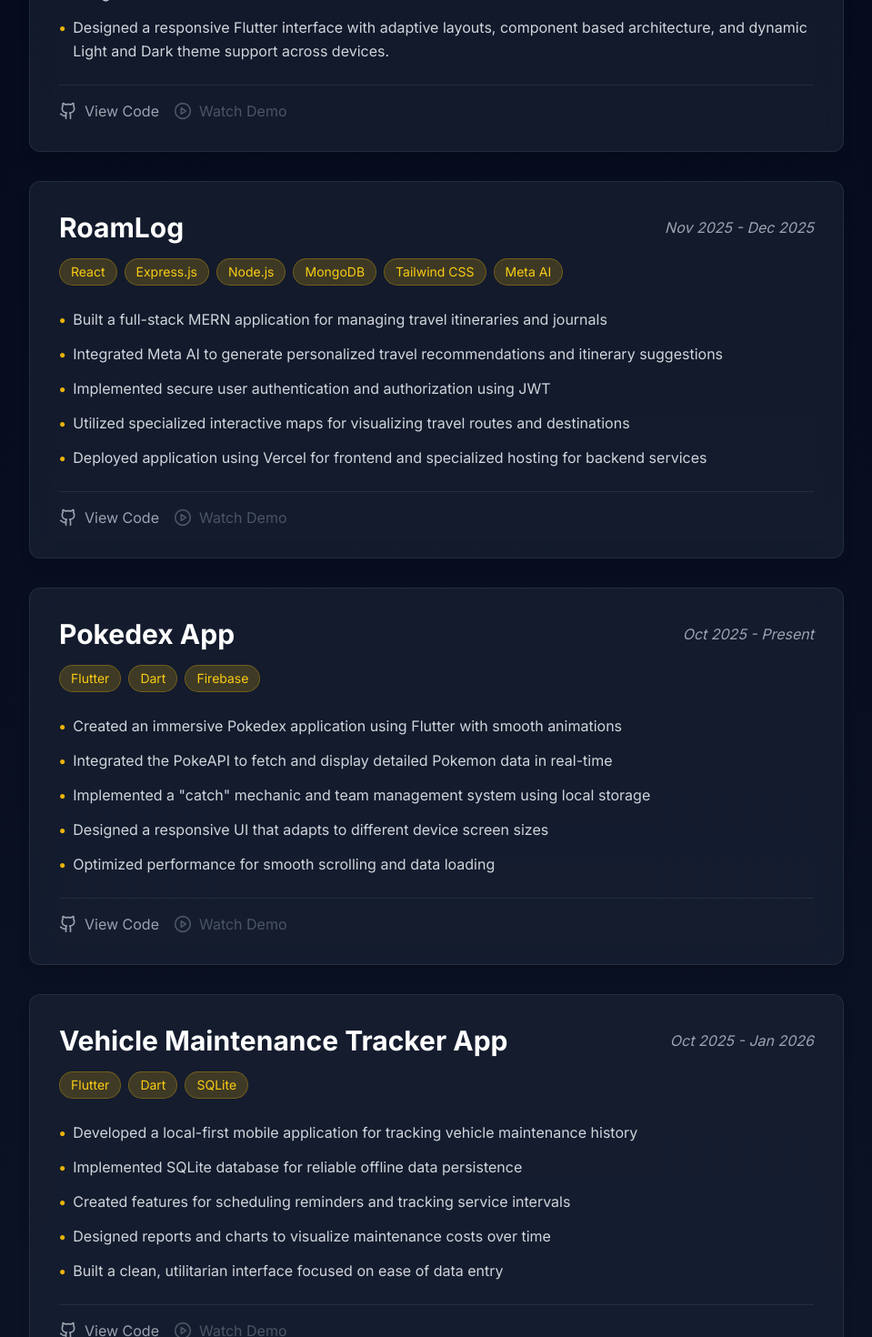
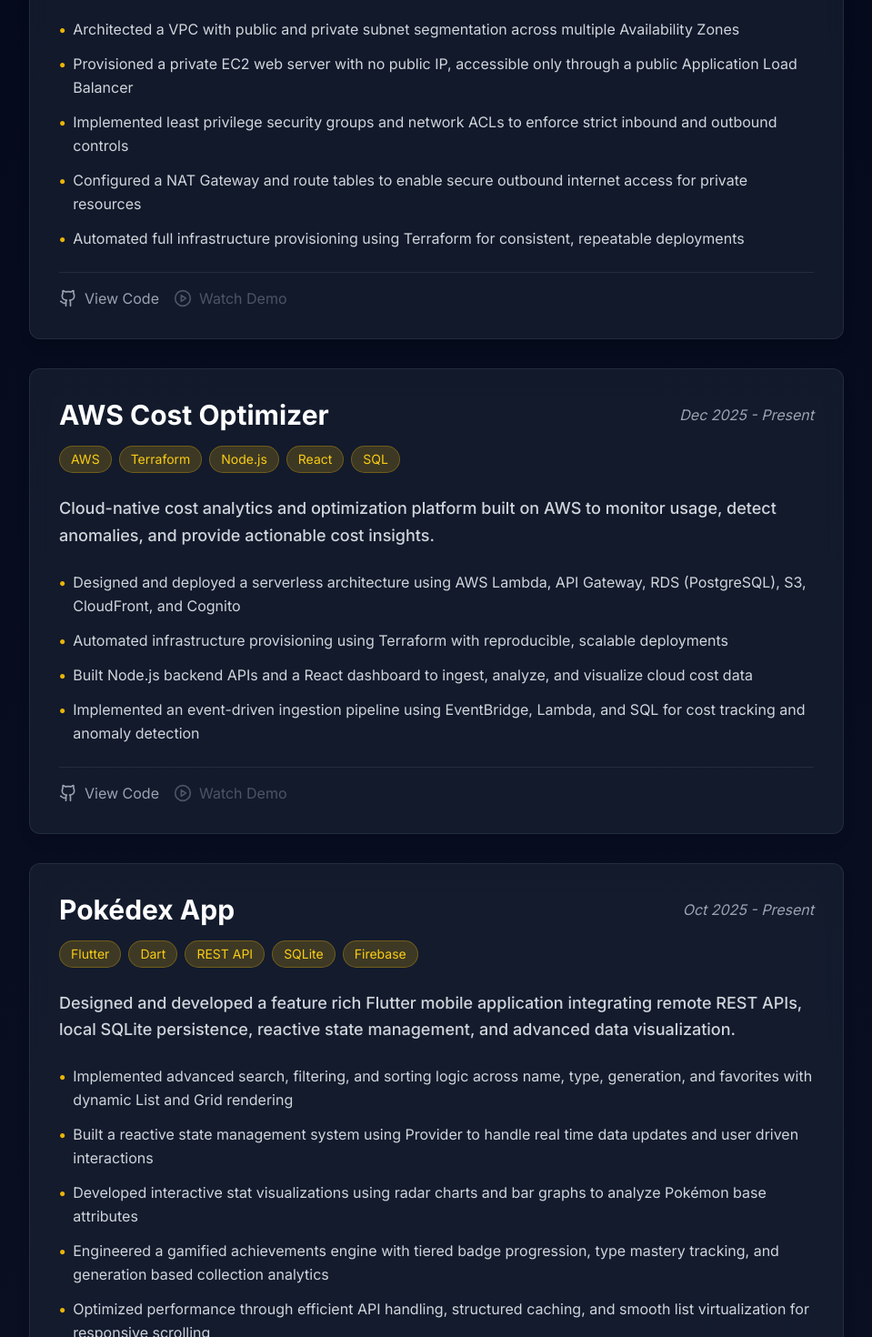
Before and after one commit to NickJohnson06/website-portfolio, a React (Vite) app in the folder client/: page /#/project-details in a window 1280 px wide. Shown: the part 1180-2650 px from the top of the page at 91% size, without its empty margins (160-1119 px from the left). Built offline with nearby package versions, Linux system fonts and the light colour scheme.

Commit message:
Enchance project details content and layout

```diff
--- a/client/src/data/projects.js
+++ b/client/src/data/projects.js
@@ -3,33 +3,90 @@
         id: 1,
         title: 'CloudSentry',
         description: 'Multi-tenant SaaS platform for tracking product usage, enforcing subscription tiers, and monetizing API services.',
-        technologies: ['React', 'Node.js', 'Express', 'MongoDB', 'Stripe', 'JWT'],
+        technologies: ['React', 'Node.js', 'Express', 'PostgreSQL', 'MongoDB', 'Stripe', 'JWT'],
         category: 'cloud',
         githubUrl: 'https://github.com/NickJohnson06/cloud-sentry',
         // demoUrl: '/videos/cloudsentry-demo.mov', // Local video file
         date: 'Feb 2026 - Present',
+        header: 'Designed and engineered a multi tenant SaaS platform enabling secure organization level data isolation, event driven usage tracking, subscription billing automation, and real time analytics visualization.',
         details: [
-            'Architected a multi-tenant SaaS platform with strict organization-level data isolation and role-based access control (RBAC)',
-            'Designed and deployed a scalable event ingestion API secured with organization-scoped API keys to support high-volume usage tracking',
+            'Implemented organization scoped data partitioning and RBAC policies to enforce strict tenant isolation at the database and API layers',
+            'Designed and deployed a scalable event ingestion API secured with organization scoped API keys to support high volume usage tracking',
             'Integrated Stripe Webhooks to automate subscription lifecycle management, including plan upgrades, downgrades, and cancellations',
-            'Developed analytics dashboards using React and Recharts with server-side aggregation to visualize usage trends and revenue metrics',
-            'Enforced subscription-tier constraints through middleware-based rate limiting and usage cap validation'
+            'Developed analytics dashboards using React and Recharts with server side aggregation to visualize usage trends and revenue metrics',
+            'Enforced subscription tier constraints through middleware based rate limiting and usage cap validation'
+        ]
+    },
+    {
+        id: 7,
+        title: 'CloudShield Lab',
+        description: 'Cloud engineering project demonstrating real-world AWS networking, security, and Infrastructure as Code practices.',
+        technologies: ['AWS', 'Terraform', 'EC2', 'ALB', 'Linux'],
+        category: 'cloud',
+        githubUrl: 'https://github.com/NickJohnson06/cloudshield-lab',
+        // demoUrl: '/videos/cloudshield-lab-demo.mov',
+        date: 'Feb 2026 - Present',
+        header: 'Designed and automated a secure, highly available multi-AZ AWS infrastructure using Terraform, private EC2, ALB routing, and least-privilege network controls.',
+        details: [
+            'Architected a VPC with public and private subnet segmentation across multiple Availability Zones',
+            'Provisioned a private EC2 web server with no public IP, accessible only through a public Application Load Balancer',
+            'Implemented least privilege security groups and network ACLs to enforce strict inbound and outbound controls',
+            'Configured a NAT Gateway and route tables to enable secure outbound internet access for private resources',
+            'Automated full infrastructure provisioning using Terraform for consistent, repeatable deployments'
+        ]
+    },
+    {
+        id: 6,
+        title: 'AWS Cost Optimizer',
+        description: 'Cloud-native cost analytics and optimization dashboard built on AWS.',
+        technologies: ['AWS', 'Terraform', 'Node.js', 'React', 'SQL'],
+        category: 'cloud',
+        githubUrl: 'https://github.com/NickJohnson06/aws-cost-optimizer',
+        // demoUrl: '/videos/aws-cost-optimizer-demo.mov',
+        date: 'Dec 2025 - Present',
+        header: 'Cloud-native cost analytics and optimization platform built on AWS to monitor usage, detect anomalies, and provide actionable cost insights.',
+        details: [
+            'Designed and deployed a serverless architecture using AWS Lambda, API Gateway, RDS (PostgreSQL), S3, CloudFront, and Cognito',
+            'Automated infrastructure provisioning using Terraform with reproducible, scalable deployments',
+            'Built Node.js backend APIs and a React dashboard to ingest, analyze, and visualize cloud cost data',
+            'Implemented an event-driven ingestion pipeline using EventBridge, Lambda, and SQL for cost tracking and anomaly detection'
+        ]
+    },
+    {
+        id: 4,
+        title: 'Pokédex App',
+        description: 'A personal Pokédex app that lets you catch and manage your favorite Pokémon.',
+        technologies: ['Flutter', 'Dart', 'REST API', 'SQLite', 'Firebase'],
+        category: 'mobile',
+        githubUrl: 'https://github.com/NickJohnson06/pokedex',
+        // demoUrl: '/videos/pokedex-demo.mov',
+        date: 'Oct 2025 - Present',
+        header: 'Designed and developed a feature rich Flutter mobile application integrating remote REST APIs, local SQLite persistence, reactive state management, and advanced data visualization.',
+        details: [
+            'Implemented advanced search, filtering, and sorting logic across name, type, generation, and favorites with dynamic List and Grid rendering',
+            'Built a reactive state management system using Provider to handle real time data updates and user driven interactions',
+            'Developed interactive stat visualizations using radar charts and bar graphs to analyze Pokémon base attributes',
+            'Engineered a gamified achievements engine with tiered badge progression, type mastery tracking, and generation based collection analytics',
+            'Optimized performance through efficient API handling, structured caching, and smooth list virtualization for responsive scrolling'
         ]
     },
     {
         id: 2,
         title: 'Beast Mode Fitness',
         description: 'A fitness and social tracking app built with Flutter and Firebase, featuring workout logs, body metrics, challenges, and social feeds.',
+        contributors: ['Rishi Raj'],
         technologies: ['Flutter', 'Dart', 'Firebase', 'Provider', 'Cloud Storage'],
         category: 'mobile',
         githubUrl: 'https://github.com/rishitaido/MAD_Project2',
         // demoUrl: '/videos/beast-mode-fitness-demo.mov',
         date: 'Nov 2025 - Dec 2025',
+        header: 'Cross-platform Flutter fitness app with Firebase backend, real-time data sync, social feed, leaderboard challenges, and performance analytics.',
         details: [
-            'Developed a cross platform fitness tracking mobile application using Flutter and Firebase with real time cloud synchronization, persistent data storage, and scalable backend integration.',
-            'Implemented social features including activity feeds, follower relationships, and leaderboard based challenges using Firebase Firestore for real time data updates and state management.',
-            'Built progress dashboards with workout history, personal record tracking, and interactive data visualization using structured cloud stored datasets.',
-            'Designed a responsive Flutter interface with adaptive layouts, component based architecture, and dynamic Light and Dark theme support across devices.'
+            'Implemented Firebase Authentication, Firestore, and Cloud Storage to manage users, workouts, posts, challenges, and media uploads',
+            'Built comprehensive workout logging system supporting strength and cardio data, including sets, reps, weight, distance, and workout history',
+            'Created social features including activity feed, follow system, likes, comments, and community-based fitness challenges with leaderboards',
+            'Designed progress tracking dashboard with workout streaks, personal records, body metrics, BMI calculation, and performance visualizations',
+            'Integrated real-time data synchronization and state management using Firebase services and Provider for responsive UI updates.'
         ]
     },
     {
@@ -41,80 +98,31 @@
         //demoUrl: '/videos/roamlog-demo.mov',
         githubUrl: 'https://github.com/NickJohnson06/travel-journal',
         date: 'Nov 2025 - Dec 2025',
+        header: 'MERN travel planner with CRUD, authentication, protected routes, Tailwind UI, and AI itinerary generation via Llama-3.3-70B (OpenRouter).',
         details: [
-            'Built a full-stack MERN application for managing travel itineraries and journals',
-            'Integrated Meta AI to generate personalized travel recommendations and itinerary suggestions',
-            'Implemented secure user authentication and authorization using JWT',
-            'Utilized specialized interactive maps for visualizing travel routes and destinations',
-            'Deployed application using Vercel for frontend and specialized hosting for backend services'
-        ]
-    },
-    {
-        id: 4,
-        title: 'Pokedex App',
-        description: 'A personal pokedex app that lets you catch and manage your favorite pokemon.',
-        technologies: ['Flutter', 'Dart', 'Firebase'],
-        category: 'mobile',
-        githubUrl: 'https://github.com/NickJohnson06/pokedex',
-        // demoUrl: '/videos/pokedex-demo.mov',
-        date: 'Oct 2025 - Present',
-        details: [
-            'Created an immersive Pokedex application using Flutter with smooth animations',
-            'Integrated the PokeAPI to fetch and display detailed Pokemon data in real-time',
-            'Implemented a "catch" mechanic and team management system using local storage',
-            'Designed a responsive UI that adapts to different device screen sizes',
-            'Optimized performance for smooth scrolling and data loading'
+            'Architected structured itinerary and journal data models with full CRUD functionality and persistent state management.',
+            'Implemented secure JWT based authentication with protected routes and session handling.',
+            'Integrated Llama 3.3 70B via OpenRouter to dynamically generate personalized, AI driven travel itineraries.',
+            'Developed interactive map visualizations to render geospatial routes and destination data.'
         ]
     },
     {
         id: 5,
         title: 'Vehicle Maintenance Tracker App',
         description: 'A maintenance tracker app to help keep your vehicle maintenance records in one place and up to date.',
+        contributors: ['Rishi Raj'],
         technologies: ['Flutter', 'Dart', 'SQLite'],
         category: 'mobile',
         githubUrl: 'https://github.com/rishitaido/VehicleTrackerMAD',
         // demoUrl: '/videos/vehicle-tracker-demo.mov',
         date: 'Oct 2025 - Jan 2026',
+        header: 'Flutter mobile app with SQLite-backed maintenance logging, relational schema design, and streamlined UI for tracking vehicle service history and expenses.',
         details: [
-            'Developed a local-first mobile application for tracking vehicle maintenance history',
-            'Implemented SQLite database for reliable offline data persistence',
-            'Created features for scheduling reminders and tracking service intervals',
-            'Designed reports and charts to visualize maintenance costs over time',
-            'Built a clean, utilitarian interface focused on ease of data entry'
-        ]
-    },
-    {
-        id: 6,
-        title: 'AWS Cost Optimizer',
-        description: 'Cloud-native cost analytics and optimization dashboard built on AWS.',
-        technologies: ['AWS', 'Terraform', 'Node.js', 'React', 'SQL'],
-        category: 'cloud',
-        githubUrl: 'https://github.com/NickJohnson06/aws-cost-optimizer',
-        // demoUrl: '/videos/aws-cost-optimizer-demo.mov',
-        date: 'Dec 2025 - Present',
-        details: [
-            'Architected a high-level event-driven system: EventBridge → Cost ingestion Lambda → Postgres → API Lambda → React → CloudFront',
-            'Implemented Infrastructure as Code (IaC) using Terraform for reproducible deployments',
-            'Developed a cost ingestion pipeline and dashboard MVP for real-time analytics',
-            'Designed the backend using Node.js and Postgres for scalable data processing',
-            'Currently building the recommendations engine and SQL-based anomaly detection'
-        ]
-    },
-    {
-        id: 7,
-        title: 'CloudShield Lab',
-        description: 'Cloud engineering project demonstrating real-world AWS networking, security, and Infrastructure as Code practices.',
-        technologies: ['AWS', 'Terraform', 'EC2', 'ALB', 'Linux'],
-        category: 'cloud',
-        githubUrl: 'https://github.com/NickJohnson06/cloudshield-lab',
-        // demoUrl: '/videos/cloudshield-lab-demo.mov',
-        date: 'Feb 2026 - Present',
-        details: [
-            'Designed and deployed a secure, multi-AZ AWS VPC with public/private subnet segmentation',
-            'Provisioned an EC2 web server in a private subnet, reachable only via an internal Application Load Balancer',
-            'Implemented strict security groups and network ACLs for least-privilege access control',
-            'Configured a NAT Gateway to allow secure outbound internet access for private resources',
-            'Automated the entire infrastructure provisioning using Terraform for consistent, repeatable deployments'
+            'Implemented a local SQLite database for persistent storage of vehicles, service history, and maintenance schedules',
+            'Built maintenance reminder logic based on mileage and service intervals to help users stay current with vehicle care',
+            'Designed intuitive UI for adding, editing, and viewing vehicles, service records, and maintenance timelines',
+            'Applied clean architecture principles with modular components, data models, and separation of concerns',
+            'Implemented full CRUD functionality with validation to ensure accurate and reliable record management'
         ]
     },
 ]
--- a/client/src/pages/ProjectDetails.jsx
+++ b/client/src/pages/ProjectDetails.jsx
@@ -97,6 +97,12 @@
                                 ))}
                             </div>
 
+                            {project.header && (
+                                <p className="text-gray-700 dark:text-gray-300 mb-6 text-lg font-medium leading-relaxed">
+                                    {project.header}
+                                </p>
+                            )}
+
                             <ul className="space-y-3 mb-6">
                                 {project.details.map((detail, i) => (
                                     <li key={i} className="flex items-start text-gray-600 dark:text-gray-300">
@@ -105,6 +111,14 @@
                                     </li>
                                 ))}
                             </ul>
+
+                            {project.contributors && (
+                                <div className="mb-6 pt-4 border-t border-gray-100 dark:border-gray-800/30">
+                                    <p className="text-sm text-gray-500 dark:text-gray-400">
+                                        <span className="font-semibold text-gray-700 dark:text-gray-300">Contributors:</span> {project.contributors.join(', ')}
+                                    </p>
+                                </div>
+                            )}
 
                             <div className="flex gap-4 pt-4 border-t border-gray-200 dark:border-gray-700/50">
                                 {project.githubUrl && (
```
Also changed, not shown: 1 other file (tests, documents, lock files or other folders).
